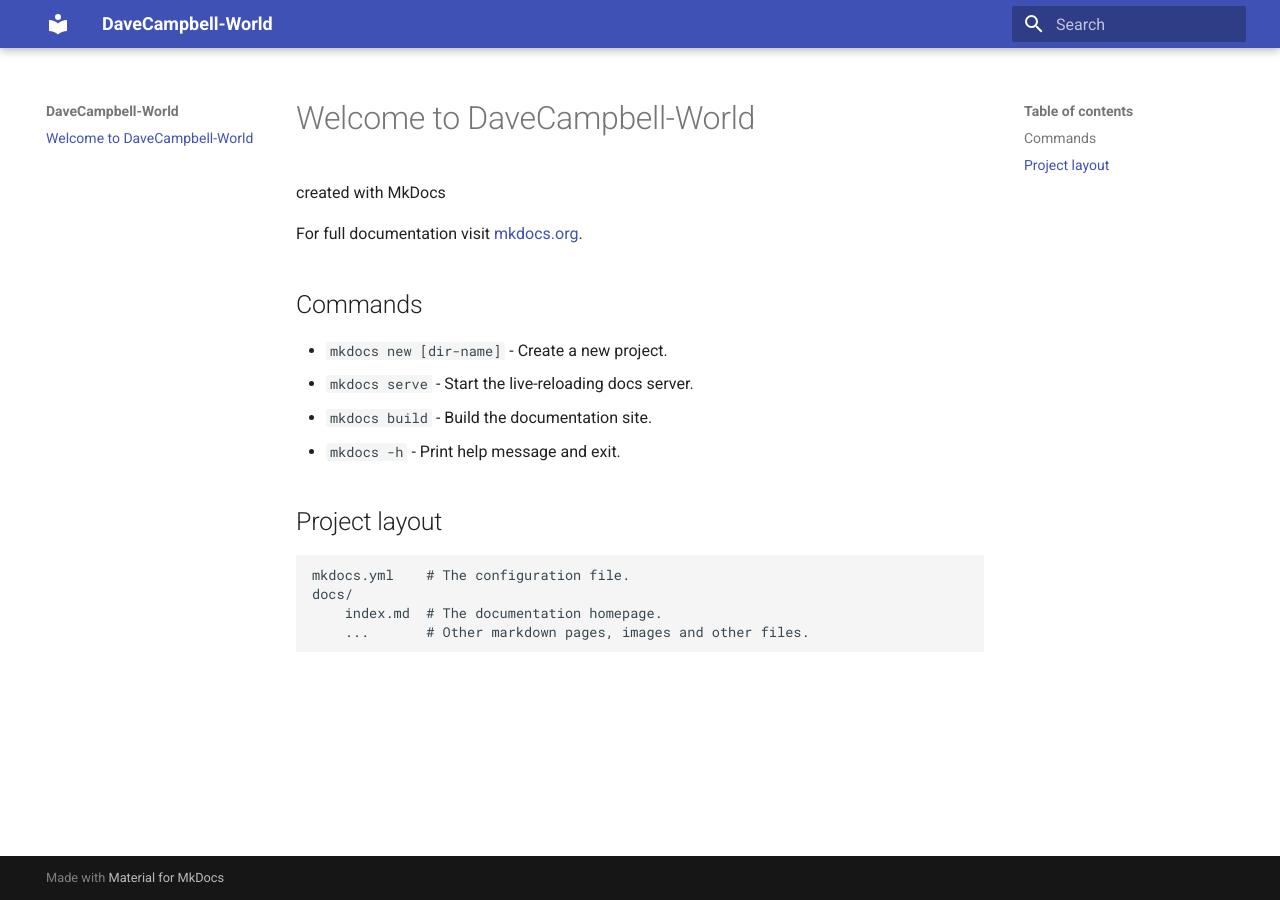
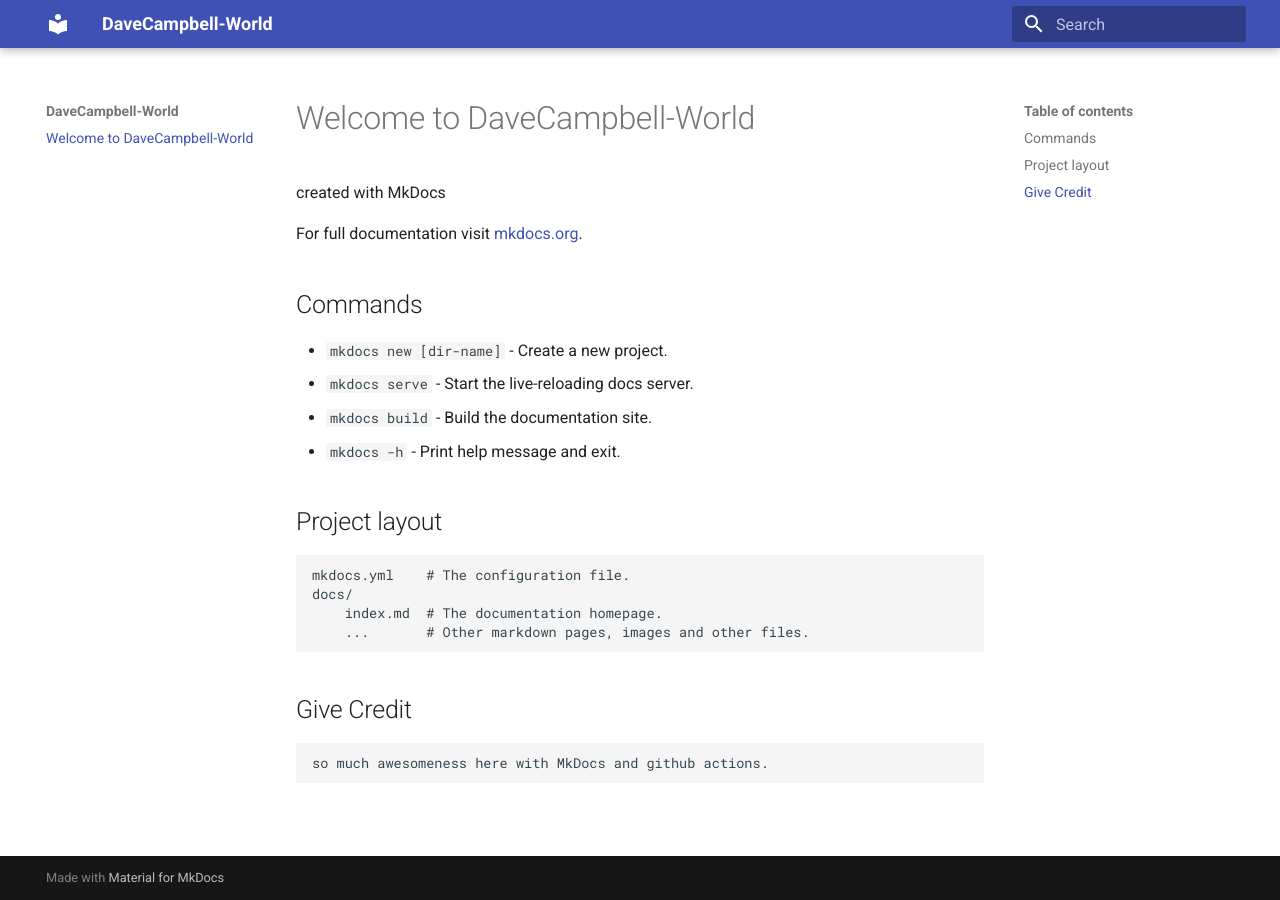
Before and after one commit to davecampbell/davecampbell.github.io, an MkDocs documentation site: the page built from docs/index.md, in a window 1280 px wide. Built offline with MkDocs 1.6.1 and Material for MkDocs 9.7.7, drawn with Linux system fonts in a browser that asks for light colours.

Commit message:
added awesomeness

```diff
--- a/docs/index.md
+++ b/docs/index.md
@@ -16,3 +16,6 @@ For full documentation visit [mkdocs.org](https://www.mkdocs.org).
     docs/
         index.md  # The documentation homepage.
         ...       # Other markdown pages, images and other files.
+
+## Give Credit
+    so much awesomeness here with MkDocs and github actions.
```
